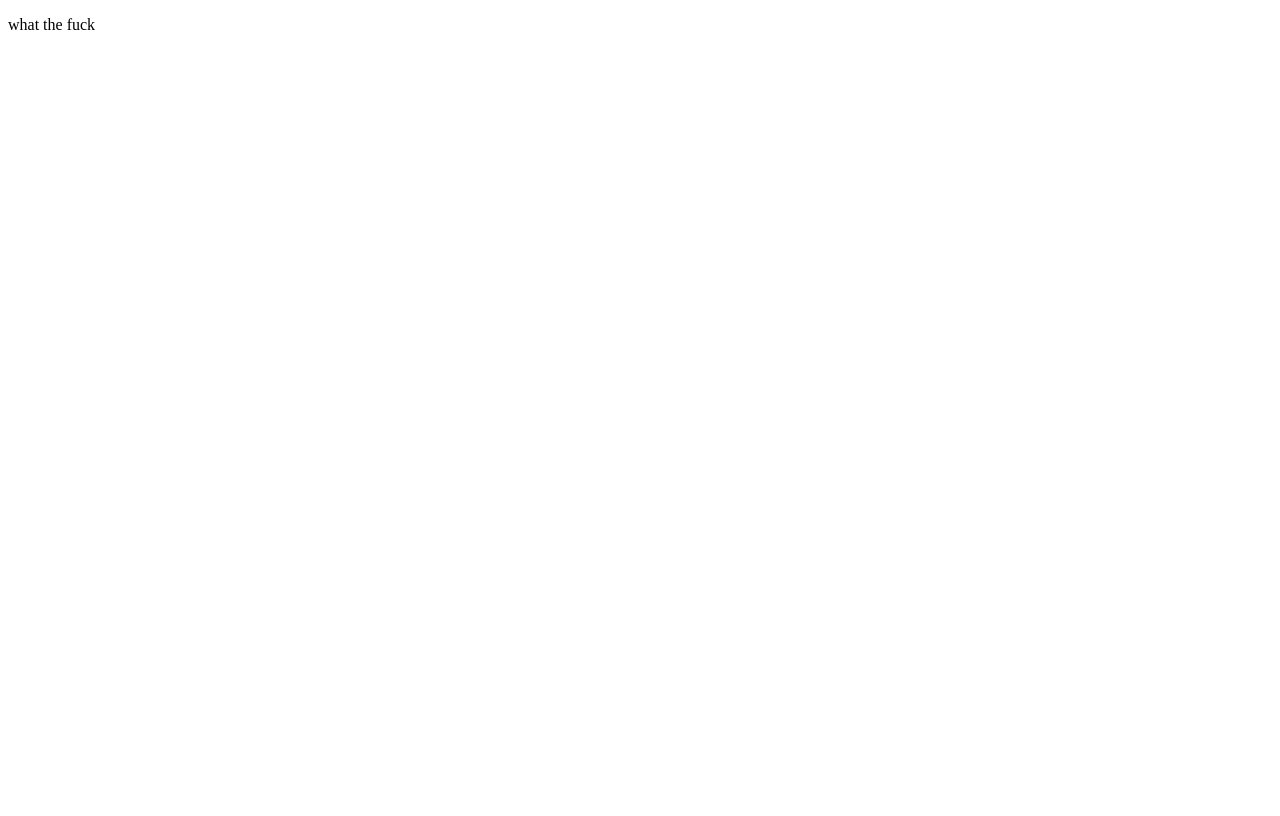
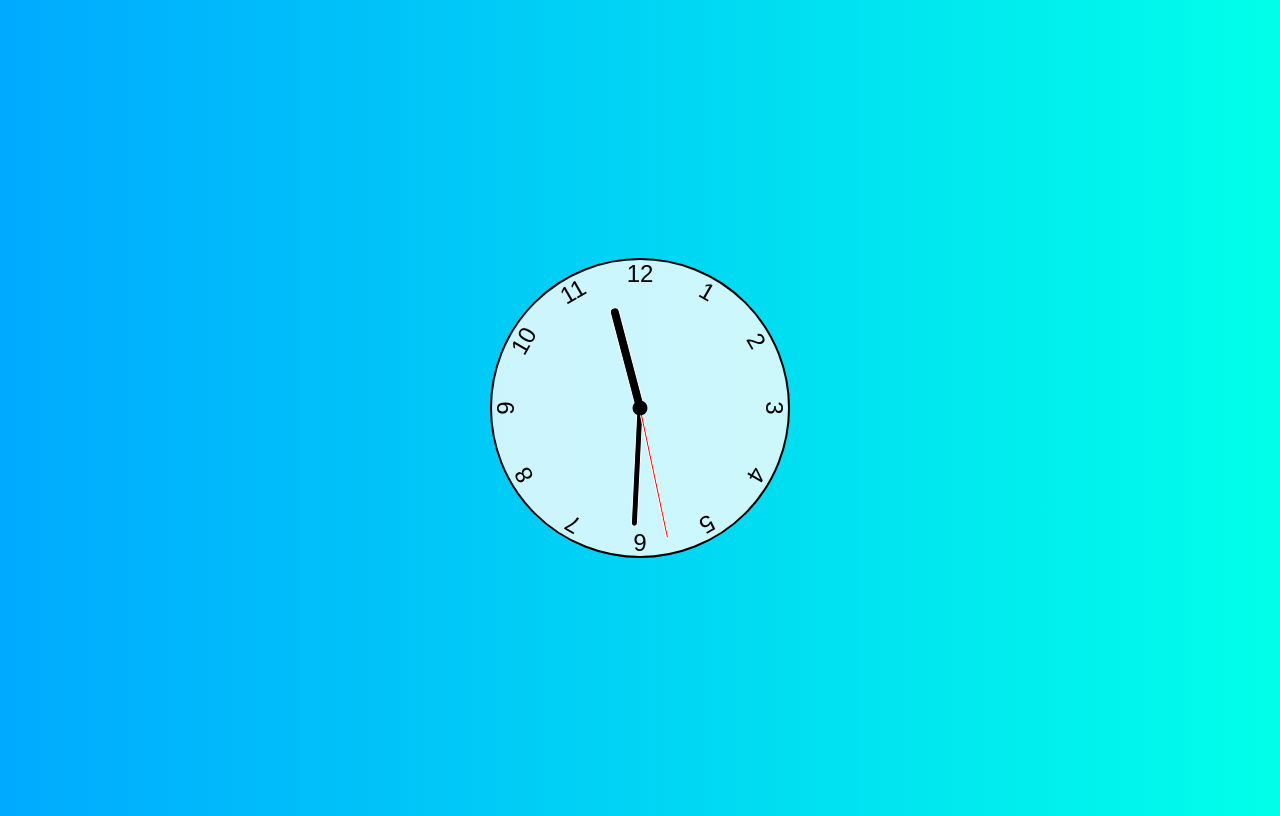
Before and after one commit to WillElizond00/WebDevClock, a plain HTML site: page index.html in a window 1280 px wide. Drawn offline with Linux system fonts and the light colour scheme.

Commit message:
Done clock

```diff
--- a/index.html
+++ b/index.html
@@ -4,10 +4,37 @@
     <meta charset="UTF-8">
     <meta name="viewport" content="width=device-width, initial-scale=1.0">
     <title>Clock</title>
-
+<meta http-equiv="X-UA-Compatible" content="ie=edge">
+<link href="styles.css" rel="stylesheet">
+<script defer src="script.js"></script>
+<title>Clock</title>
 </head>
 <body>
-    <p class="partialwords">what the fuck</p>
+  <div class="clock">
+
+    <div class="hand hour" data-hour-hand></div>
+
+    <div class="hand minute" data-minute-hand></div>
+
+    <div class="hand second" data-second-hand></div>
+
+    <div class="number number1">1</div>
+    <div class="number number2">2</div>
+    <div class="number number3">3</div>
+    <div class="number number4">4</div>
+    <div class="number number5">5</div>
+    <div class="number number6">6</div>
+    <div class="number number7">7</div>
+    <div class="number number8">8</div>
+    <div class="number number9">9</div>
+    <div class="number number10">10</div>
+    <div class="number number11">11</div>
+    <div class="number number12">12</div>
+  </div>
+
+
+
+
 
 </body>
 </html>
--- a/script.js
+++ b/script.js
@@ -0,0 +1,22 @@
+setInterval(setClock, 1000)
+
+
+const hourHand = document.querySelector('[data-hour-hand]')
+const minuteHand = document.querySelector('[data-minute-hand]')
+const secondHand = document.querySelector('[data-second-hand]')
+
+function setClock(){
+    const currentDate = new Date()
+    const secondsRatio = currentDate.getSeconds() / 60
+    const minutesRatio = (secondsRatio + currentDate.getMinutes()) / 60
+    const hoursRatio = (minutesRatio + currentDate.getHours()) / 12
+    setRotation(secondHand, secondsRatio)
+    setRotation(minuteHand, minutesRatio)
+    setRotation(hourHand, hoursRatio)
+}
+
+function setRotation(element, rotationRatio){
+    element.style.setProperty('--rotation', rotationRatio * 360)
+}
+
+setClock()
--- a/styles.css
+++ b/styles.css
@@ -0,0 +1,95 @@
+*,*::after, *::before {
+    box-sizing: border-box;
+    font-family: Gotham Rounded, sans-serif;
+}
+
+body {
+    background: linear-gradient(to right, hsl(200, 100%, 50%), hsl(175, 100%, 50%));
+display: flex;
+justify-content: center;
+align-items: center;
+min-height: 100vh;
+overflow:hidden;
+
+}
+
+.clock {
+    width: 300px;
+    height: 300px;
+    background-color: rgba(255, 255, 255, .8);
+    border-radius: 50%;
+    border: 2px solid black;
+    position: relative;
+}
+
+.clock .number {
+    --rotation: 0;
+    position: absolute;
+    width: 100%;
+    height: 100%;
+    text-align: center;
+
+    transform: rotate(var(--rotation));
+    font-size: 1.5rem;
+}
+
+.clock .number1 { --rotation: 30deg; }
+.clock .number2 { --rotation: 60deg; }
+.clock .number3 { --rotation: 90deg; }
+.clock .number4 { --rotation: 120deg; }
+.clock .number5 { --rotation: 150deg; }
+.clock .number6 { --rotation: 180deg; }
+.clock .number7 { --rotation: 210deg; }
+.clock .number8 { --rotation: 240deg; }
+.clock .number9 { --rotation: 270deg; }
+.clock .number10 { --rotation: 300deg; }
+.clock .number11 {--rotation: 330deg; }
+
+
+.clock .hand {
+    --rotation: 0;
+    position: absolute;
+    bottom: 50%;
+    left: 50%;
+
+    background-color: black;
+    border: 1px solid white;
+    border-top-left-radius: 10px;
+    border-top-right-radius: 10px;
+    transform-origin: bottom;
+    z-index: 10;
+    transform: translateX(-50%) rotate(calc(var(--rotation) * 1deg));
+}
+
+.clock::after {
+    content: '';
+    position: absolute;
+    background-color: black;
+    z-index: 11;
+    width: 15px;
+    height: 15px;
+    top: 50%;
+    left: 50%;
+    transform: translate(-50%, -50%);
+    border-radius: 50%;
+}
+
+.clock .hand.second {
+width: 3px;
+height: 45%;
+background-color: red;
+}
+
+
+.clock .hand.minute {
+    width: 7px;
+    height: 40%;
+    background-color: black;
+    }
+
+
+.clock .hand.hour {
+    width: 10px;
+    height: 35%;
+    background-color: black;
+    }
```
Also changed, not shown: 1 other file.
